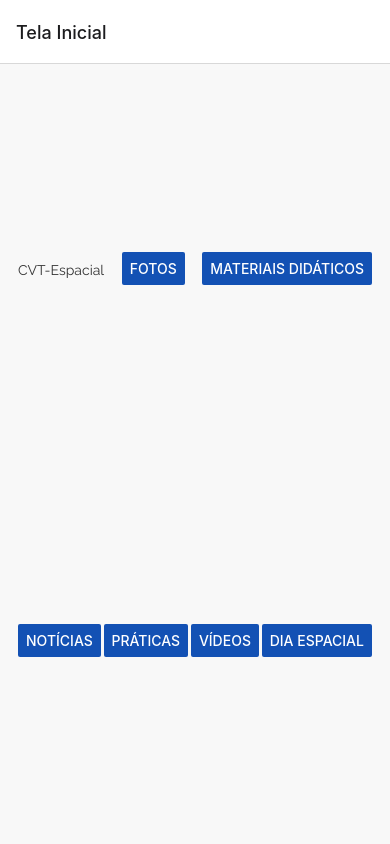
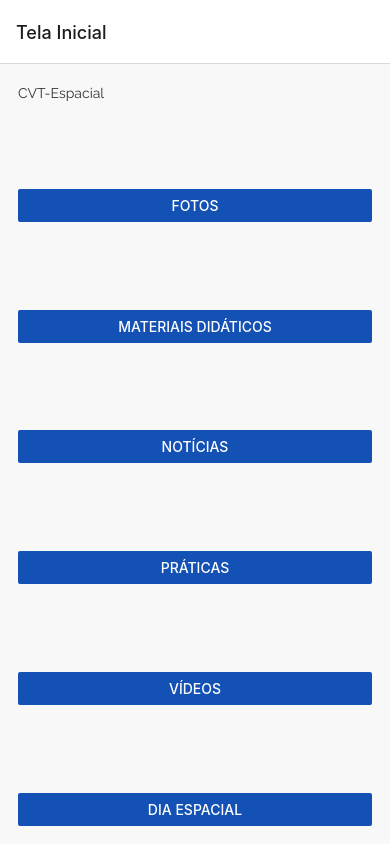
Before and after one commit to gidantas0105/cvtespacial-mobile-master-v3, a React Native app: screen / in a window 390 px wide. Built offline with nearby package versions, Linux system fonts and the light colour scheme.

Commit message:
Botões um pouco mais formatados

```diff
--- a/App.js
+++ b/App.js
@@ -114,9 +114,7 @@ const styles = StyleSheet.create({
     flex: 1,
     height: Dimensions.get('screen').height,
     padding: 18,
-    flexDirection: 'row',
-    flexWrap: 'wrap',
-    alignItems: 'center',
+    flexDirection: 'column',
     justifyContent: 'space-between'
   },
   logo: {
@@ -126,8 +124,9 @@ const styles = StyleSheet.create({
   text:{
     fontFamily: 'Rawline_400',
     fontSize: 14,
-    color: '#333333'
-  }});
+    color: '#333333',
+  }
+});
 
 /*
 STUDY:
```
